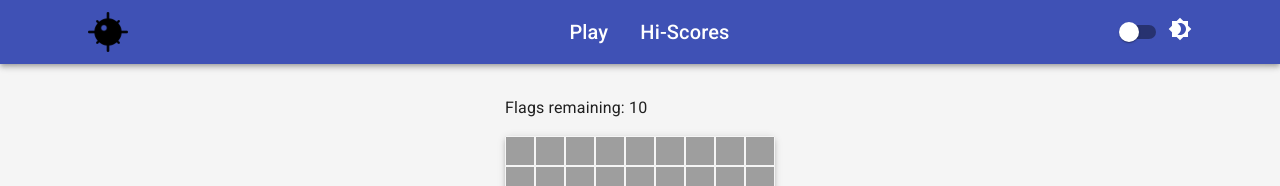
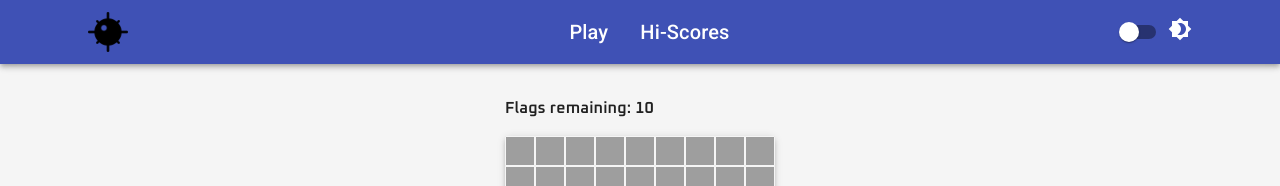
Before and after one commit to CWallis92/minesweeper, a React (Create React App) app: page / in a window 1280 px wide. Shown: the top 186 px of the page. Built offline with nearby package versions, Linux system fonts and the light colour scheme.

Commit message:
Add timer font

```diff
--- a/public/index.html
+++ b/public/index.html
@@ -12,6 +12,9 @@
     <link rel="apple-touch-icon" href="%PUBLIC_URL%/logo192.png" />
     <link rel="manifest" href="%PUBLIC_URL%/manifest.json" />
     <link rel="stylesheet" href="https://fonts.googleapis.com/css?family=Roboto:300,400,500,700&display=swap" />
+    <link rel="preconnect" href="https://fonts.googleapis.com">
+    <link rel="preconnect" href="https://fonts.gstatic.com" crossorigin>
+    <link href="https://fonts.googleapis.com/css2?family=Oxanium:wght@600&display=swap" rel="stylesheet">
     <title>Minesweeper</title>
   </head>
   <body>
--- a/src/styles/gameArea.ts
+++ b/src/styles/gameArea.ts
@@ -2,4 +2,5 @@
 
 export const GameDetails = styled("div")({
   margin: "auto",
+  fontFamily: "Oxanium",
 });
```
